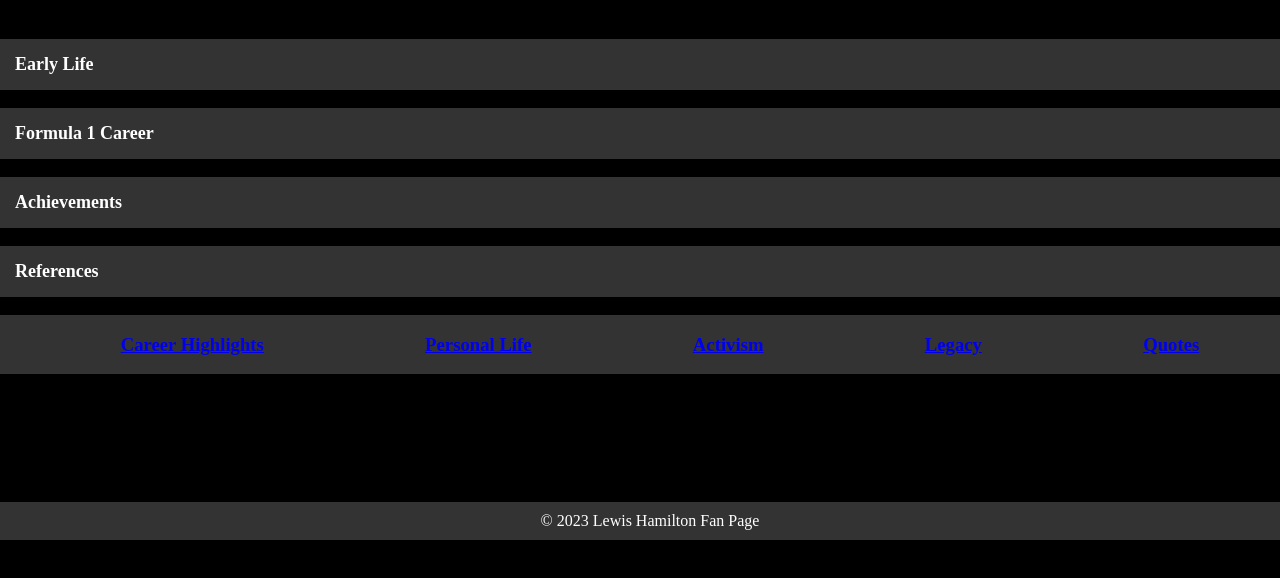
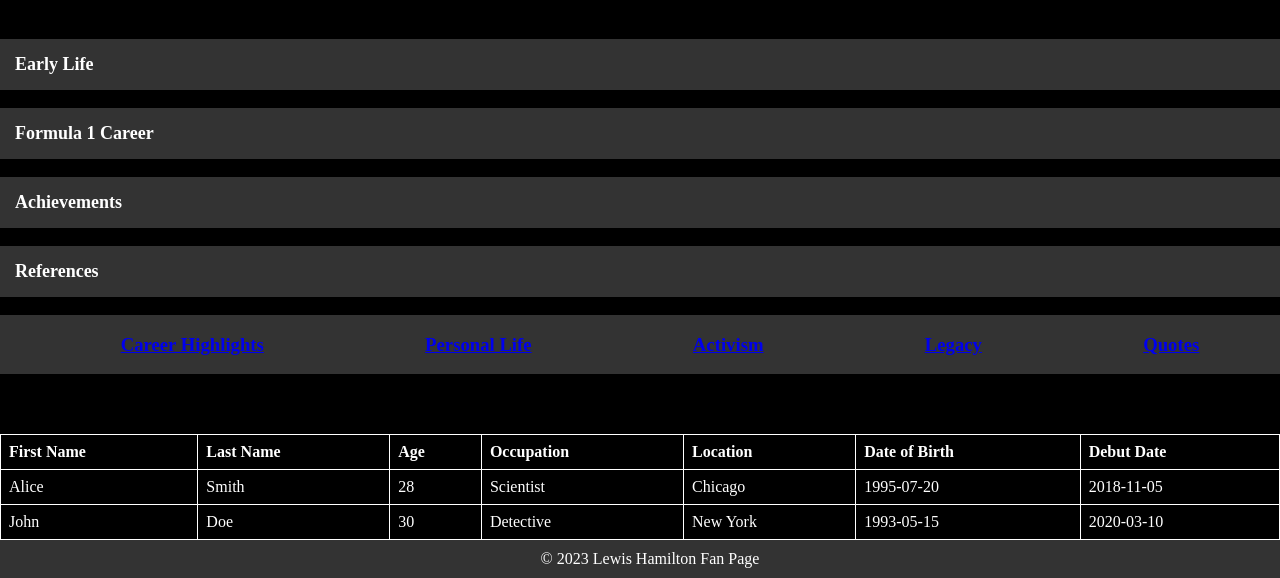
Before and after one commit to W0823713/Arya_Patel_WEB303Assignments, a plain HTML site: page index.html in a window 1280 px wide. Both pictures are taken after a click on the element "First Name". Shown: the part 271-849 px from the top of the page. Before the commit the page ends 811 px from the top, so only its background shows below. Drawn offline with nearby package versions, Linux system fonts and the light colour scheme.

Commit message:
Update style.css

```diff
--- a/css/style.css
+++ b/css/style.css
@@ -1,4 +1,5 @@
-html, body {
+html,
+body {
   margin: 0;
   padding: 0;
   background-color: #000000; /* Set the background color to black */
@@ -39,7 +40,6 @@ h1 {
   color: #ff0000; /* Set the text color to white */
 }
 
-
 /* Styles for the tab content panels */
 .tabs div {
   background-color: #fff; /* Set the background color to white */
@@ -58,9 +58,32 @@ footer {
   width: 100%;
 }
 
-
 /* Create a clear space for the footer */
 .content-wrapper {
   min-height: 100vh;
   padding-bottom: 60px; /* Should match the footer's height */
 }
+table {
+  width: 100%;
+  border-collapse: collapse;
+}
+
+th,
+td {
+  border: 1px solid white;
+  padding: 8px;
+  text-align: left;
+  color: #fff;
+}
+
+th {
+  cursor: pointer;
+}
+
+.asc::after {
+  content: " "; /* You can also use "&#x25B2;" for the same arrow symbol */
+}
+
+.desc:after {
+  content: " ";
+}
```
Lines whose indentation alone changed are shown as unchanged.
